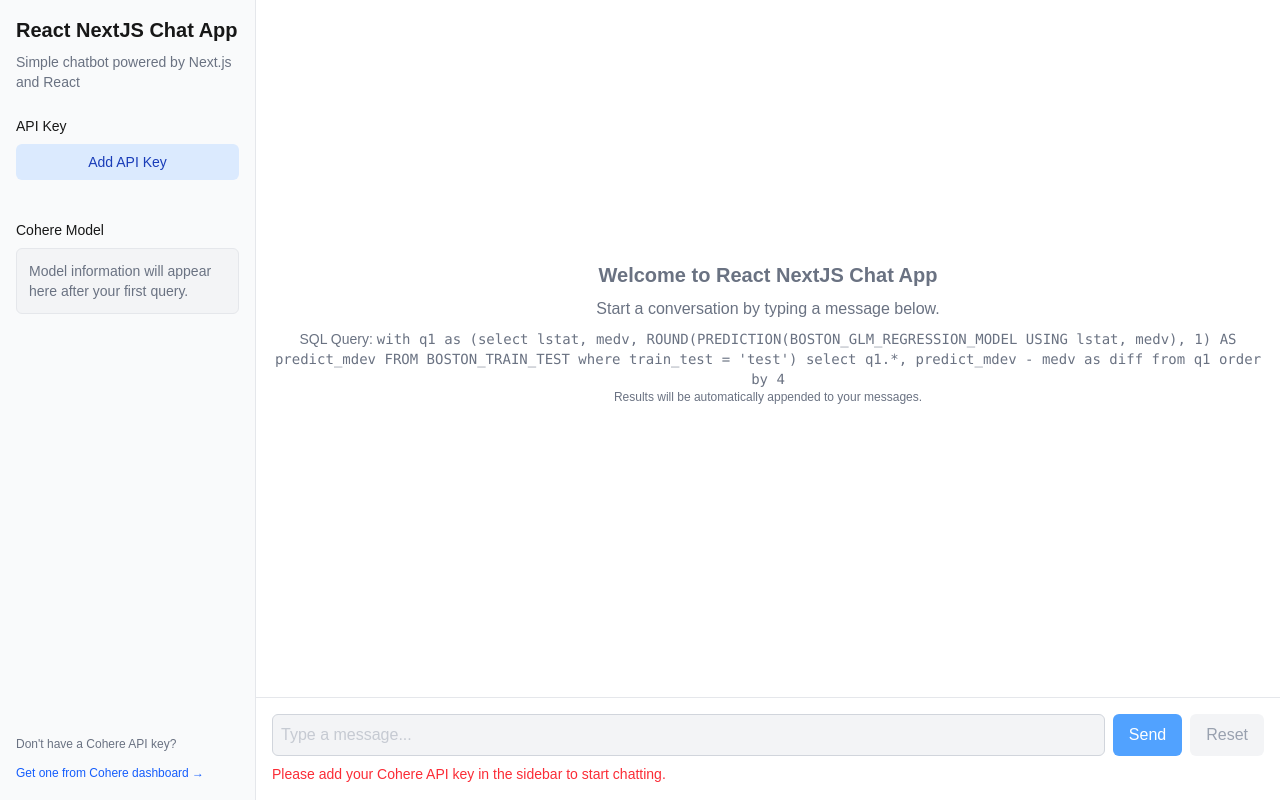
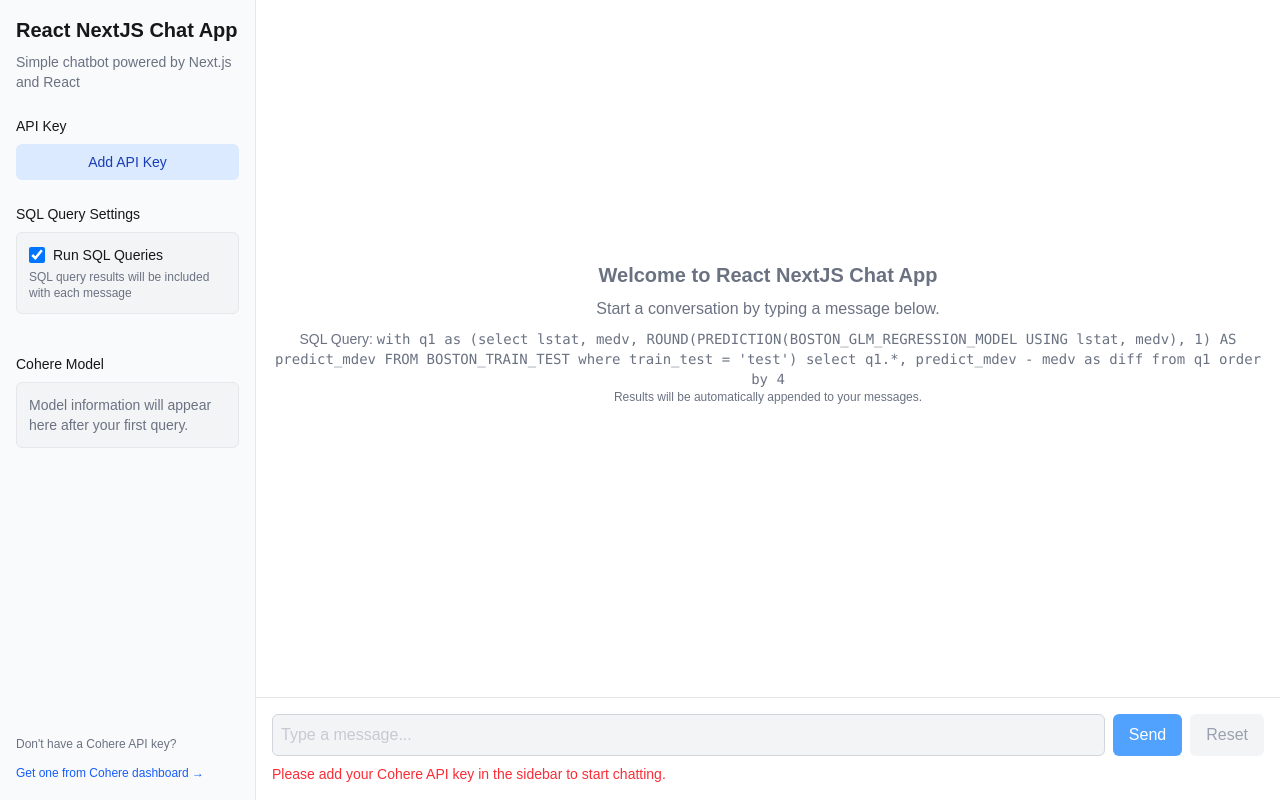
Before and after one commit to pecannata/rag-js-app, a Next.js app: page / in a window 1280 px wide. Built offline with nearby package versions, Linux system fonts and the light colour scheme.

Commit message:
Added sql checkbox

```diff
--- a/app/components/Chat.tsx
+++ b/app/components/Chat.tsx
@@ -12,6 +12,7 @@ interface ChatMessage {
 interface ChatProps {
   apiKey: string;
   onModelInfoChange?: (modelInfo: ModelInfo | null) => void;
+  runSqlQuery: boolean;
 }
 
 // Type for SQL query result
@@ -41,7 +42,7 @@ const estimateTokenCount = (text: string): number => {
 };
 
 
-const Chat = ({ apiKey, onModelInfoChange }: ChatProps) => {
+const Chat = ({ apiKey, onModelInfoChange, runSqlQuery }: ChatProps) => {
   // State declarations grouped by functionality
   // UI states
   const [input, setInput] = useState('');
@@ -121,10 +122,11 @@ order by 4
     setInput(''); // Clear input field
 
     try {
-      // Step 1: Fetch SQL results and enhance the message
+      // Step 1: Fetch SQL results and enhance the message (only if runSqlQuery is true)
       let enhancedMessage = userMessage.content;
       let sqlData: SqlQueryResult | null = null;
 
+      if (runSqlQuery) {
         setIsLoadingSql(true);
         try {
           // Execute SQL query with user message content
@@ -149,6 +151,7 @@ order by 4
           // Continue with the original message if SQL fetch fails
         } finally {
           setIsLoadingSql(false);
+        }
       }
 
       // Step 2: Send message to Cohere API
@@ -230,9 +233,13 @@ order by 4
             <span className="font-semibold">{modelInfo.name}</span>
             {modelInfo.description && <span className="ml-2 text-gray-500">({modelInfo.description})</span>}
           </div>
-          <div>
-            <span className="mr-2">SQL Query:</span>
+          <div className="flex items-center">
+            <span className={`mr-2 px-2 py-0.5 rounded-full text-xs ${runSqlQuery ? 'bg-green-100 text-green-800' : 'bg-yellow-100 text-yellow-800'}`}>
+              SQL Queries: {runSqlQuery ? 'Enabled' : 'Disabled'}
+            </span>
+            {runSqlQuery && (
               <code className="bg-gray-200 px-1 py-0.5 rounded">{SQL_QUERY_TEMPLATE}</code>
+            )}
           </div>
         </div>
       )}
@@ -244,8 +251,14 @@ order by 4
             <div className="text-center text-gray-500">
               <h2 className="text-xl font-semibold mb-2">Welcome to React NextJS Chat App</h2>
               <p>Start a conversation by typing a message below.</p>
+              {runSqlQuery ? (
+                <>
                   <p className="mt-2 text-sm">SQL Query: <code>{SQL_QUERY_TEMPLATE}</code></p>
                   <p className="text-xs">Results will be automatically appended to your messages.</p>
+                </>
+              ) : (
+                <p className="mt-2 text-sm">SQL Queries are disabled. Messages will be sent directly to the AI.</p>
+              )}
             </div>
           </div>
         ) : (
@@ -271,7 +284,7 @@ order by 4
 
         {/* Progress indicators */}
         <div className="space-y-2">
-          {isLoadingSql && (
+          {isLoadingSql && runSqlQuery && (
             <div className="flex justify-start">
               <div className="bg-blue-100 text-blue-800 rounded-lg px-4 py-2 max-w-md">
                 <div className="flex items-center mb-1">
--- a/app/components/Sidebar.tsx
+++ b/app/components/Sidebar.tsx
@@ -11,9 +11,11 @@ interface ModelInfo {
 interface SidebarProps {
   onApiKeyChange: (apiKey: string) => void;
   modelInfo: ModelInfo | null;
+  runSqlQuery: boolean;
+  onRunSqlQueryChange: (runSqlQuery: boolean) => void;
 }
 
-const Sidebar = ({ onApiKeyChange, modelInfo }: SidebarProps) => {
+const Sidebar = ({ onApiKeyChange, modelInfo, runSqlQuery, onRunSqlQueryChange }: SidebarProps) => {
   const [apiKey, setApiKey] = useState<string>('');
   const [isEditing, setIsEditing] = useState<boolean>(false);
   const [apiKeyStatus, setApiKeyStatus] = useState<'not-set' | 'set' | 'invalid'>('not-set');
@@ -159,6 +161,28 @@ const Sidebar = ({ onApiKeyChange, modelInfo }: SidebarProps) => {
         )}
       </div>
 
+      {/* SQL Query Settings Section */}
+      <div className="mb-6">
+        <h2 className="text-sm font-medium mb-2">SQL Query Settings</h2>
+        <div className="bg-gray-100 p-3 rounded-md border border-gray-200">
+          <label className="flex items-center space-x-2 cursor-pointer">
+            <input
+              type="checkbox"
+              checked={runSqlQuery}
+              onChange={(e) => onRunSqlQueryChange(e.target.checked)}
+              className="form-checkbox h-4 w-4 text-blue-600 rounded focus:ring-blue-500"
+            />
+            <span className="text-sm">Run SQL Queries</span>
+          </label>
+          <p className="text-xs text-gray-500 mt-1">
+            {runSqlQuery
+              ? "SQL query results will be included with each message"
+              : "SQL queries are disabled, using direct AI responses only"
+            }
+          </p>
+        </div>
+      </div>
+
       {/* Model Information Section */}
       <div className="mb-6 mt-4">
         <h2 className="text-sm font-medium mb-2">Cohere Model</h2>
--- a/app/page.tsx
+++ b/app/page.tsx
@@ -13,6 +13,7 @@ interface ModelInfo {
 export default function Home() {
   const [apiKey, setApiKey] = useState<string>('');
   const [modelInfo, setModelInfo] = useState<ModelInfo | null>(null);
+  const [runSqlQuery, setRunSqlQuery] = useState<boolean>(true);
 
   const handleApiKeyChange = (newApiKey: string) => {
     setApiKey(newApiKey);
@@ -22,12 +23,18 @@ export default function Home() {
     setModelInfo(newModelInfo);
   };
 
+  const handleRunSqlQueryChange = (newRunSqlQuery: boolean) => {
+    setRunSqlQuery(newRunSqlQuery);
+  };
+
   return (
     <div className="flex h-screen overflow-hidden">
       {/* Sidebar on the left */}
       <Sidebar
         onApiKeyChange={handleApiKeyChange}
         modelInfo={modelInfo}
+        runSqlQuery={runSqlQuery}
+        onRunSqlQueryChange={handleRunSqlQueryChange}
       />
 
       {/* Chat area on the right */}
@@ -35,6 +42,7 @@ export default function Home() {
         <Chat
           apiKey={apiKey}
           onModelInfoChange={handleModelInfoChange}
+          runSqlQuery={runSqlQuery}
         />
       </div>
     </div>
```
Lines whose indentation alone changed are shown as unchanged.
